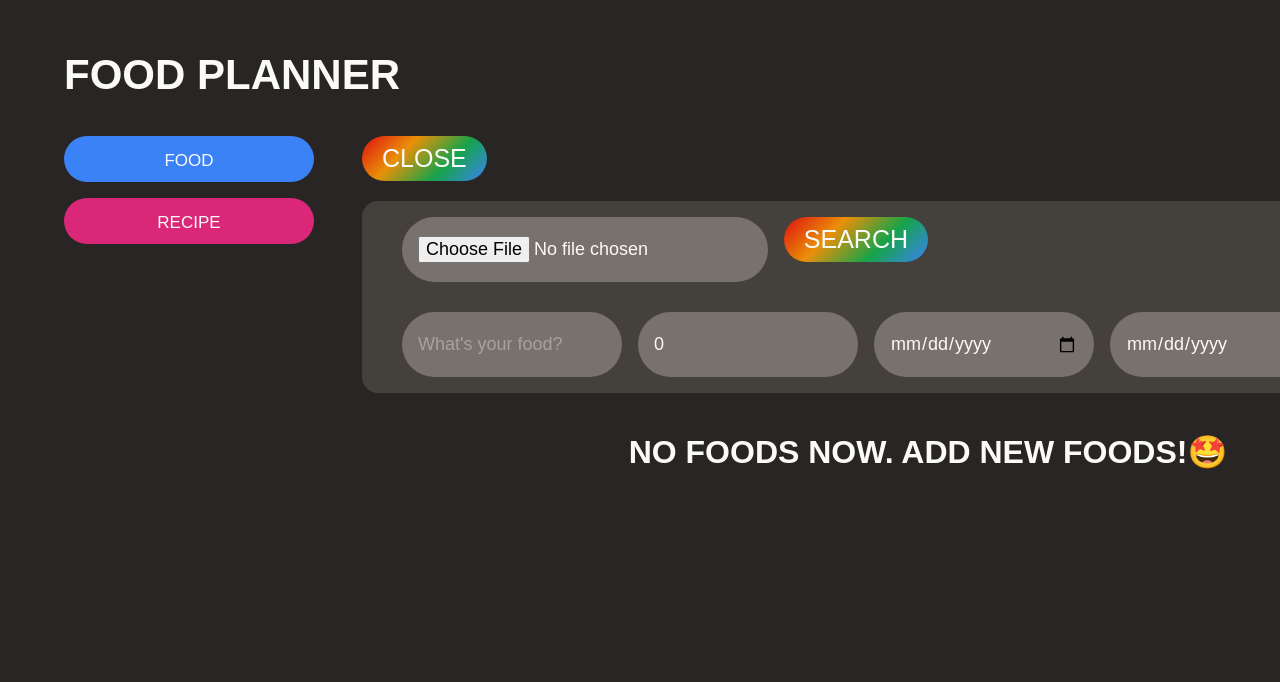
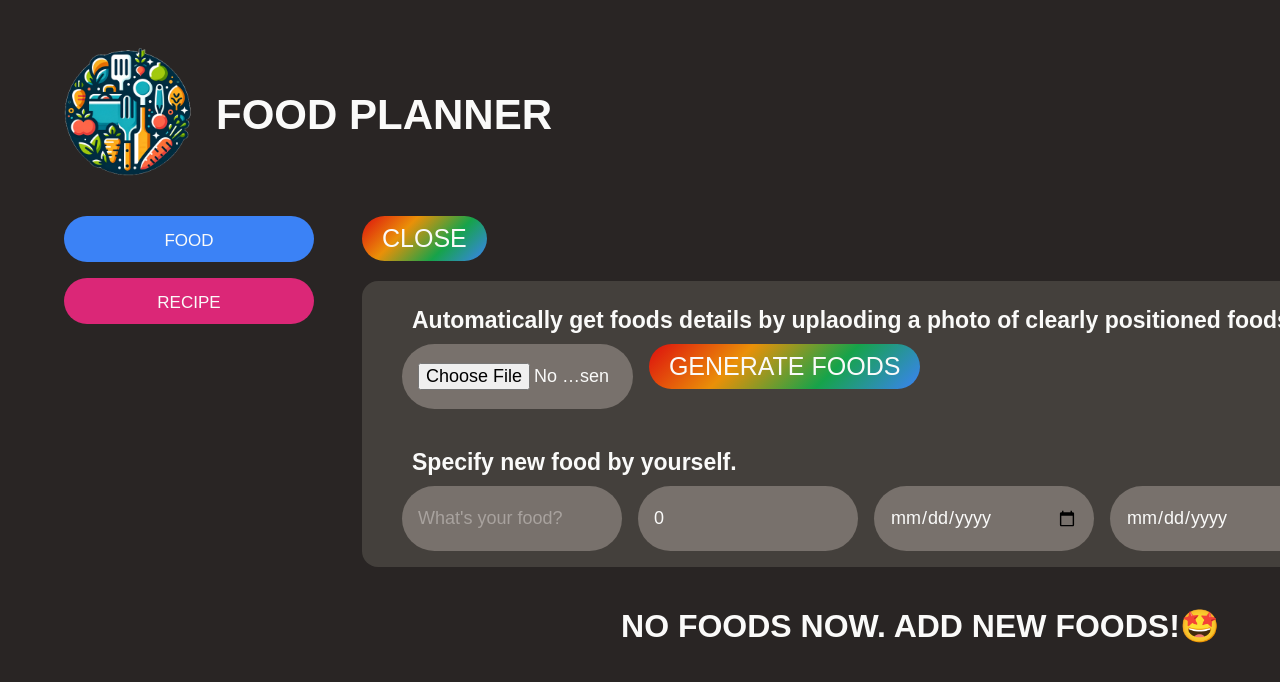
Before and after one commit to VivianRMS/Snap-Meal, a React (Create React App) app: page / in a window 1280 px wide. Both pictures are taken after a click on the button "ADD FOOD!". Shown: the top 682 px of the page. Built offline with nearby package versions, Linux system fonts and the light colour scheme.

Commit message:
add: fonts

```diff
--- a/src/App.css
+++ b/src/App.css
@@ -63,12 +63,14 @@ section {
 
 /* ELEMENTS */
 .logo {
+  display: flex;
   align-items: center;
+  gap: 24px;
 }
 
 .logo img {
-  width: 68px;
-  height: 68px;
+  width: 128px;
+  height: 128px;
 }
 
 h1 {
--- a/src/components/Homepage.js
+++ b/src/components/Homepage.js
@@ -131,7 +131,12 @@ const Home = () => {
     <div>
       <header className="header">
         <div className="logo">
-          {/* <img src="logo.png" height="68" width="68" alt="Today I Learned Logo" /> */}
+          <img
+            src="logo.png"
+            height="68"
+            width="68"
+            alt="Today I Learned Logo"
+          />
           <h1>{appTitle}</h1>
         </div>
       </header>
@@ -336,7 +341,12 @@ function NewFoodForm({ foods, setfoods, setShowAddFood }) {
 
   return (
     <form className="food-form" onSubmit={handleSubmit}>
+      <p className="food-instruction">
+        Automatically get foods details by uplaoding a photo of clearly
+        positioned foods.
+      </p>
       <AiwithImage start_id={foods.length} setfoods={setfoods} />
+      <p className="food-instruction">Specify new food by yourself.</p>
       <div className="food-form-input">
         <input
           type="text"
@@ -366,8 +376,12 @@ function NewFoodForm({ foods, setfoods, setShowAddFood }) {
           onChange={(e) => setExpirationDate(e.target.value)}
           disabled={isUpLoading}
         />
-        <button className="btn btn-large" disabled={isUpLoading}>
-          Post
+        <button
+          className="btn btn-large"
+          style={{ backgroundColor: "#8b5cf6", backgroundImage: "none" }}
+          disabled={isUpLoading}
+        >
+          Add
         </button>
       </div>
     </form>
--- a/src/components/upload.js
+++ b/src/components/upload.js
@@ -77,7 +77,7 @@ const AiwithImage = ({ start_id, setfoods }) => {
             onClick={() => handleClick()}
           >
             {" "}
-            Search
+            Generate Foods
           </button>
         </div>
         <img
```
Also changed, not shown: public/logo.png (added).
